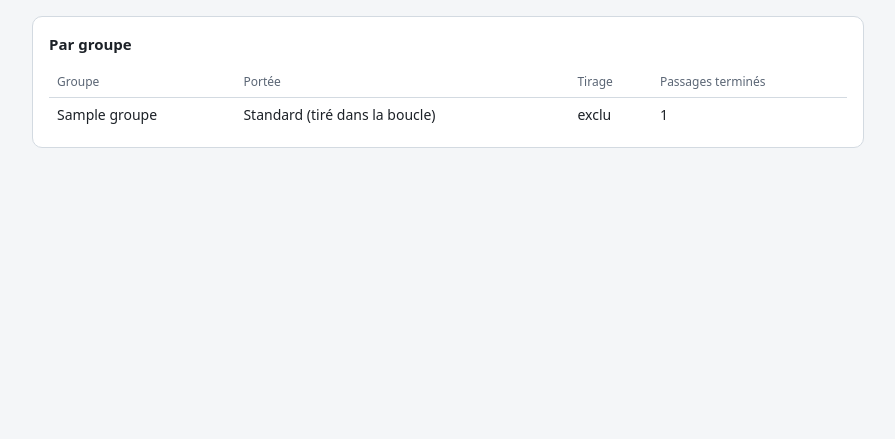
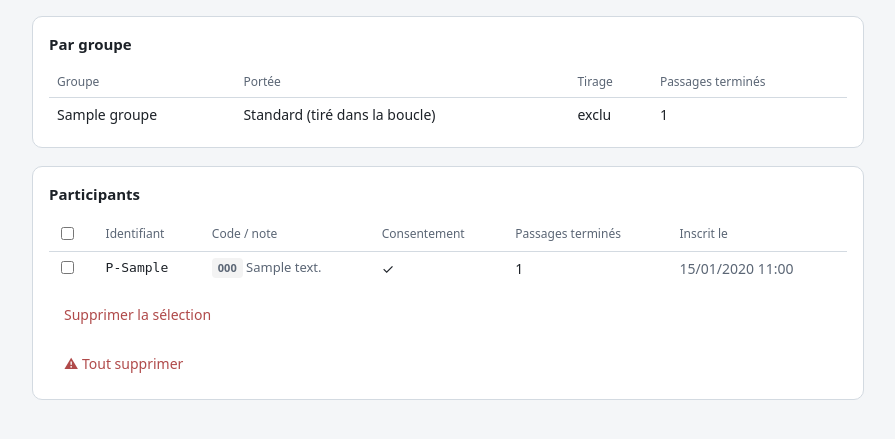
Before and after one commit to Hsbtqemy/mareva, a Django app: page /editeur/resultats/ in a window 1280 px wide. Shown: the part 343-782 px from the top of the page, without its empty margins (192-1087 px from the left). Run offline with Django 5.2, Linux system fonts and the light colour scheme; a user stored in the database is signed in; tables that the repository leaves empty hold one stand-in row (values such as "Sample post").

Commit message:
Résultats : suppression de participants (sélection ou tout vider)
Tableau des participants avec cases à cocher, bouton « Supprimer la
sélection » (confirmation JS) et « Tout supprimer ». Les passages et
réponses sont supprimés en cascade ; nb_evaluations est recalculé.

Co-Authored-By: Claude Sonnet 4.6 <noreply@anthropic.com>

```diff
--- a/config/urls.py
+++ b/config/urls.py
@@ -34,4 +34,6 @@ urlpatterns = [
     path("editeur/resultats/", editeur.resultats, name="editeur_resultats"),
     path("editeur/export/passages/", editeur.export_passages, name="editeur_export_passages"),
     path("editeur/export/participants/", editeur.export_participants, name="editeur_export_participants"),
+    path("editeur/participants/supprimer/", editeur.participants_supprimer, name="editeur_participants_supprimer"),
+    path("editeur/participants/vider/", editeur.participants_vider, name="editeur_participants_vider"),
 ]
--- a/etude/editeur.py
+++ b/etude/editeur.py
@@ -342,12 +342,47 @@ def resultats(request):
         Groupe.objects.order_by("ordre", "id")
         .annotate(nb_termines=Count("passages", filter=Q(passages__fin__isnull=False)))
     )
+    participants = (
+        Participant.objects.order_by("-cree_le")
+        .annotate(nb_passages_termines=Count("passages", filter=Q(passages__fin__isnull=False)))
+        .select_related("code_acces")
+    )
     return render(request, "etude/editeur_resultats.html", {
         "nb_participants": Participant.objects.count(),
         "nb_consentements": Participant.objects.filter(consentement=True).count(),
         "nb_passages": Passage.objects.filter(fin__isnull=False).count(),
         "groupes": groupes,
+        "participants": participants,
     })
+
+
+@staff_member_required
+@require_POST
+def participants_supprimer(request):
+    """Supprime les participants cochés (et leurs passages/réponses en cascade)."""
+    ids = request.POST.getlist("ids")
+    if ids:
+        Participant.objects.filter(pk__in=ids).delete()
+        _recalculer_nb_evaluations()
+        messages.success(request, f"{len(ids)} participant(s) supprimé(s).")
+    return redirect("editeur_resultats")
+
+
+@staff_member_required
+@require_POST
+def participants_vider(request):
+    """Supprime tous les participants (et leurs passages/réponses en cascade)."""
+    n = Participant.objects.count()
+    Participant.objects.all().delete()
+    Groupe.objects.update(nb_evaluations=0)
+    messages.success(request, f"Toutes les données effacées ({n} participant(s)).")
+    return redirect("editeur_resultats")
+
+
+def _recalculer_nb_evaluations():
+    from django.db.models import Count, Q
+    for g in Groupe.objects.annotate(n=Count("passages", filter=Q(passages__fin__isnull=False))):
+        Groupe.objects.filter(pk=g.pk).update(nb_evaluations=g.n)
 
 
 @staff_member_required
--- a/etude/templates/etude/editeur_resultats.html
+++ b/etude/templates/etude/editeur_resultats.html
@@ -39,6 +39,57 @@
       </tbody>
     </table>
   </div>
+
+  <div class="section">
+    <h2>Participants</h2>
+    {% if participants %}
+      <form method="post" action="{% url 'editeur_participants_supprimer' %}" id="form-suppr">
+        {% csrf_token %}
+        <table class="grille-res">
+          <thead>
+            <tr>
+              <th><input type="checkbox" id="tout-cocher" title="Tout cocher/décocher"></th>
+              <th>Identifiant</th>
+              <th>Code / note</th>
+              <th>Consentement</th>
+              <th>Passages terminés</th>
+              <th>Inscrit le</th>
+            </tr>
+          </thead>
+          <tbody>
+            {% for p in participants %}
+            <tr>
+              <td><input type="checkbox" name="ids" value="{{ p.pk }}" class="case-p"></td>
+              <td class="mono">P-{{ p.jeton|slice:":8" }}</td>
+              <td class="cell-note">
+                {% if p.code_acces %}
+                  <span class="badge-indiv">{{ p.code_acces.code }}</span>
+                  {% if p.code_acces.note %}<span class="note-code"> {{ p.code_acces.note }}</span>{% endif %}
+                {% else %}
+                  <span class="doux">collectif</span>
+                {% endif %}
+              </td>
+              <td>{% if p.consentement %}✓{% else %}<span class="doux">—</span>{% endif %}</td>
+              <td>{{ p.nb_passages_termines }}</td>
+              <td class="doux">{{ p.cree_le|date:"d/m/Y H:i" }}</td>
+            </tr>
+            {% endfor %}
+          </tbody>
+        </table>
+        <div class="barre-suppr">
+          <button type="submit" class="btn danger" id="btn-suppr-sel" disabled>Supprimer la sélection</button>
+          <span class="doux sel-count" id="sel-count"></span>
+        </div>
+      </form>
+
+      <form method="post" action="{% url 'editeur_participants_vider' %}" id="form-vider" style="margin-top:10px">
+        {% csrf_token %}
+        <button type="submit" class="btn danger" id="btn-vider">⚠ Tout supprimer</button>
+      </form>
+    {% else %}
+      <p class="aide-champ">Aucun participant enregistré.</p>
+    {% endif %}
+  </div>
 {% endblock %}
 
 {% block style %}
@@ -48,6 +99,52 @@
   .stat .n { font-size: 28px; font-weight: 700; }
   .stat .l { font-size: 13px; color: var(--doux); }
   table.grille-res { width: 100%; border-collapse: collapse; font-size: 14px; }
-  table.grille-res th { text-align: left; font-size: 12px; color: var(--doux); font-weight: 500; padding: 6px 8px; }
+  table.grille-res th { text-align: left; font-size: 12px; color: var(--doux); font-weight: 500; padding: 6px 8px; border-bottom: 1px solid var(--bord); }
   table.grille-res td { padding: 6px 8px; border-top: 1px solid var(--bord); }
+  .mono { font-family: monospace; font-size: 13px; }
+  .doux { color: var(--texte-doux, #888); }
+  .cell-note { font-size: 13px; }
+  .note-code { color: var(--texte-doux, #888); }
+  .barre-suppr { display: flex; align-items: center; gap: 12px; margin-top: 10px; }
+  .sel-count { font-size: 13px; color: var(--texte-doux, #888); }
+  .badge-indiv { display:inline-block; font-size:11px; font-weight:600; border-radius:4px; padding:2px 6px;
+    background:rgba(160,160,160,.12); color:var(--texte-doux,#888); }
 {% endblock %}
+
+{% block script %}
+<script>
+(function(){
+  const cases = () => [...document.querySelectorAll('.case-p')];
+  const toutCocher = document.getElementById('tout-cocher');
+  const btnSuppr = document.getElementById('btn-suppr-sel');
+  const selCount = document.getElementById('sel-count');
+  const btnVider = document.getElementById('btn-vider');
+
+  function maj(){
+    const coches = cases().filter(c => c.checked);
+    const n = coches.length;
+    btnSuppr.disabled = n === 0;
+    selCount.textContent = n > 0 ? `${n} sélectionné(s)` : '';
+    toutCocher.indeterminate = n > 0 && n < cases().length;
+    toutCocher.checked = n > 0 && n === cases().length;
+  }
+
+  toutCocher && toutCocher.addEventListener('change', () => {
+    cases().forEach(c => c.checked = toutCocher.checked);
+    maj();
+  });
+
+  document.querySelectorAll('.case-p').forEach(c => c.addEventListener('change', maj));
+
+  btnSuppr && btnSuppr.addEventListener('click', e => {
+    const n = cases().filter(c => c.checked).length;
+    if(!confirm(`Supprimer ${n} participant(s) et toutes leurs réponses ? Cette action est irréversible.`)) e.preventDefault();
+  });
+
+  btnVider && btnVider.addEventListener('click', e => {
+    const total = cases().length;
+    if(!confirm(`Supprimer la totalité des ${total} participants et toutes leurs réponses ? Cette action est irréversible.`)) e.preventDefault();
+  });
+})();
+</script>
+{% endblock %}
```
